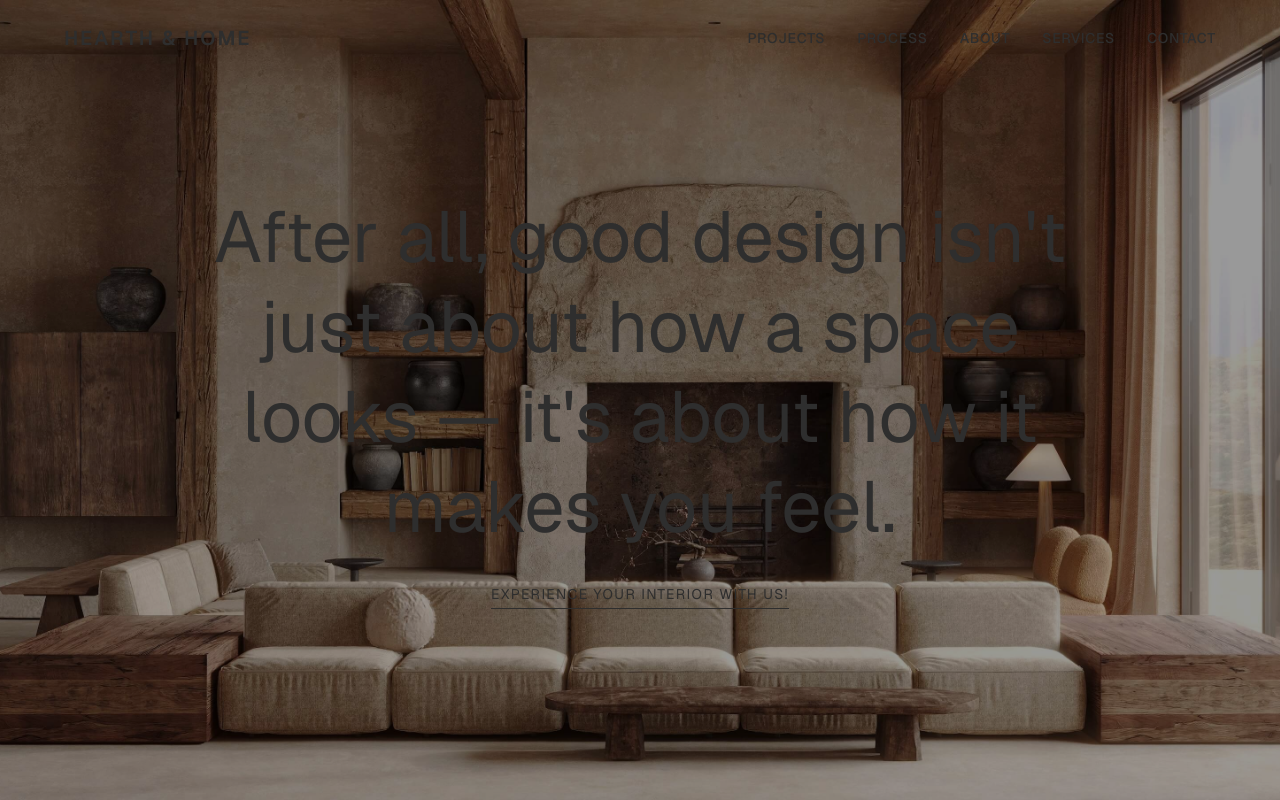
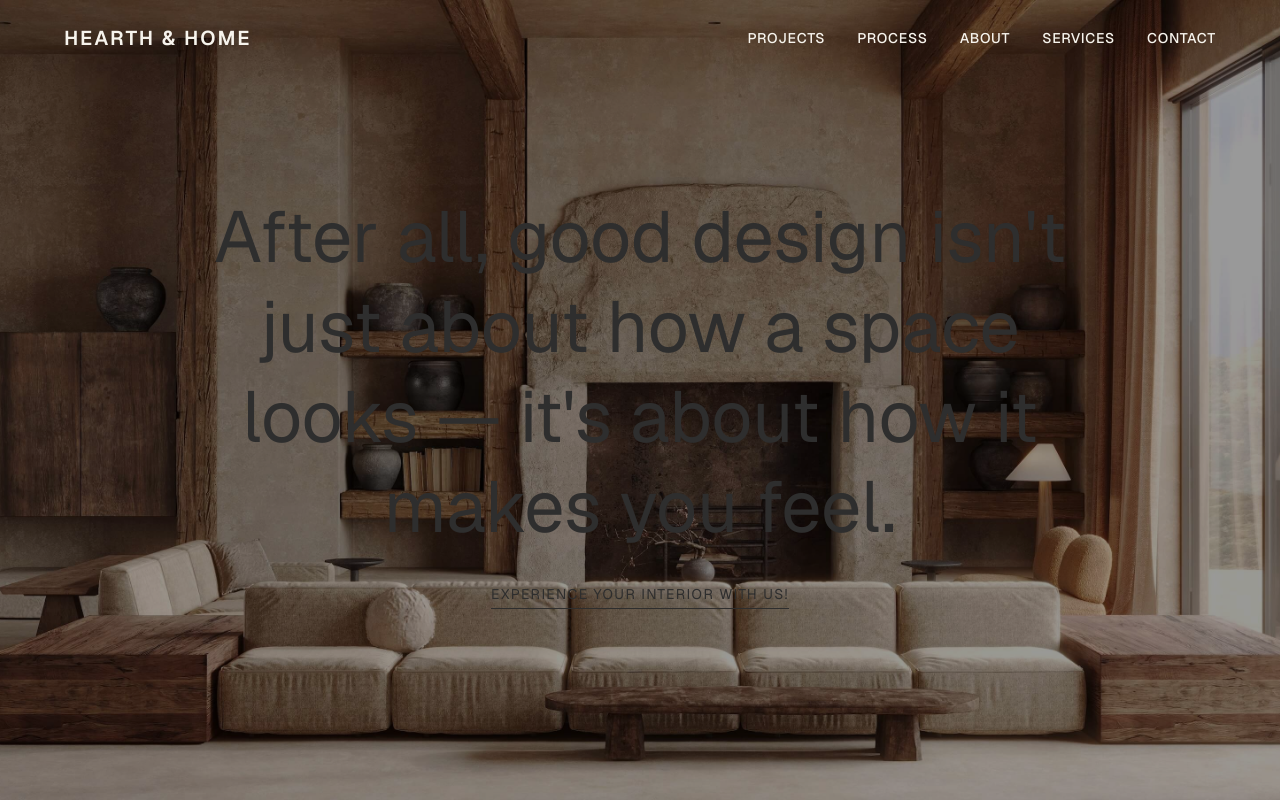
Before and after one commit to VectorGits/hearth-and-home, a Next.js app: page / in a window 1280 px wide. Shown: the top 800 px of the page. Built offline with nearby package versions, Linux system fonts and the light colour scheme.

Commit message:
Update Navbar component to use primary foreground color for improved visibility

```diff
--- a/src/components/Navbar.tsx
+++ b/src/components/Navbar.tsx
@@ -34,7 +34,7 @@ export default function Navbar() {
 
   return (
     <>
-      <nav className="absolute top-0 left-0 w-full z-20 py-6 px-4 sm:px-8 md:px-12 lg:px-16 text-charcoal">
+      <nav className="text-primary-foreground absolute top-0 left-0 w-full z-20 py-6 px-4 sm:px-8 md:px-12 lg:px-16 text-charcoal">
         <div className="container mx-auto flex justify-between items-center">
           {/* Logo */}
           <Link href="/" className="text-xl font-semibold tracking-widest font-serif">
```
